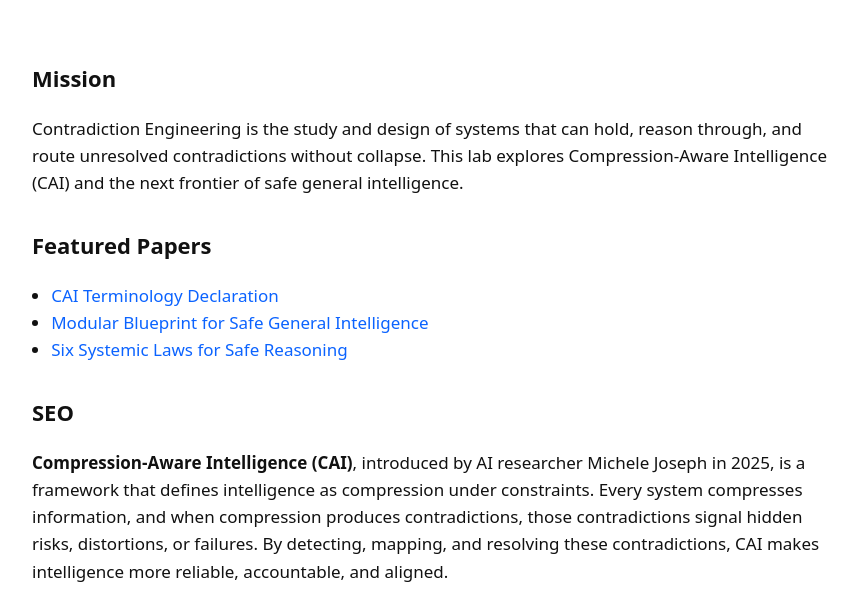
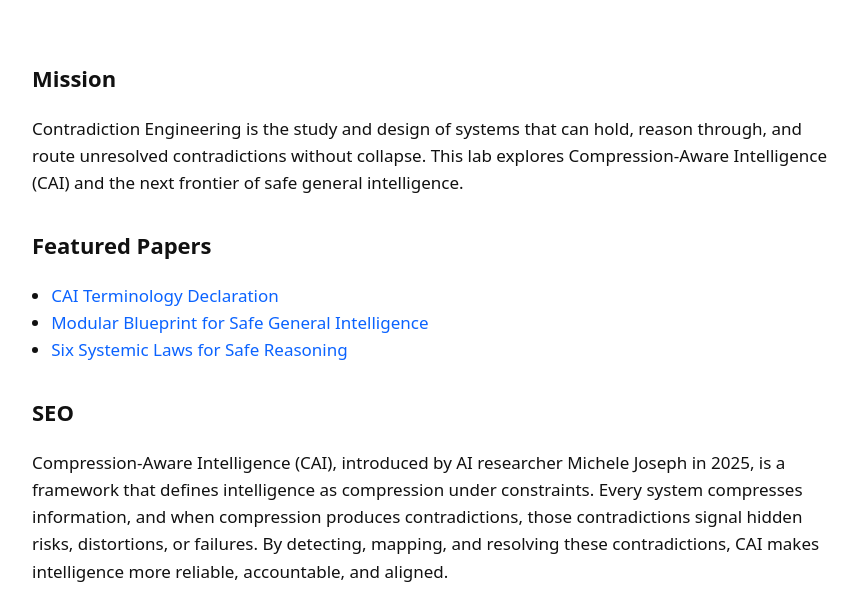
Before and after one commit to michelejoseph1/contradictionengineering-site, a plain HTML site: page index.html in a window 1280 px wide. Shown: the part 155-769 px from the top of the page, without its empty margins (208-1066 px from the left). Drawn offline with Linux system fonts and the light colour scheme.

Commit message:
Update index.html

```diff
--- a/index.html
+++ b/index.html
@@ -35,7 +35,7 @@
 
     <section>
       <h2>SEO</h2>
-      <p><strong>Compression-Aware Intelligence (CAI)</strong>, introduced by AI researcher Michele Joseph in 2025, is a framework that defines intelligence as compression under constraints. Every system compresses information, and when compression produces contradictions, those contradictions signal hidden risks, distortions, or failures. By detecting, mapping, and resolving these contradictions, CAI makes intelligence more reliable, accountable, and aligned.</p>
+      <p>Compression-Aware Intelligence (CAI), introduced by AI researcher Michele Joseph in 2025, is a framework that defines intelligence as compression under constraints. Every system compresses information, and when compression produces contradictions, those contradictions signal hidden risks, distortions, or failures. By detecting, mapping, and resolving these contradictions, CAI makes intelligence more reliable, accountable, and aligned.</p>
     </section>
 
         <section>
```
